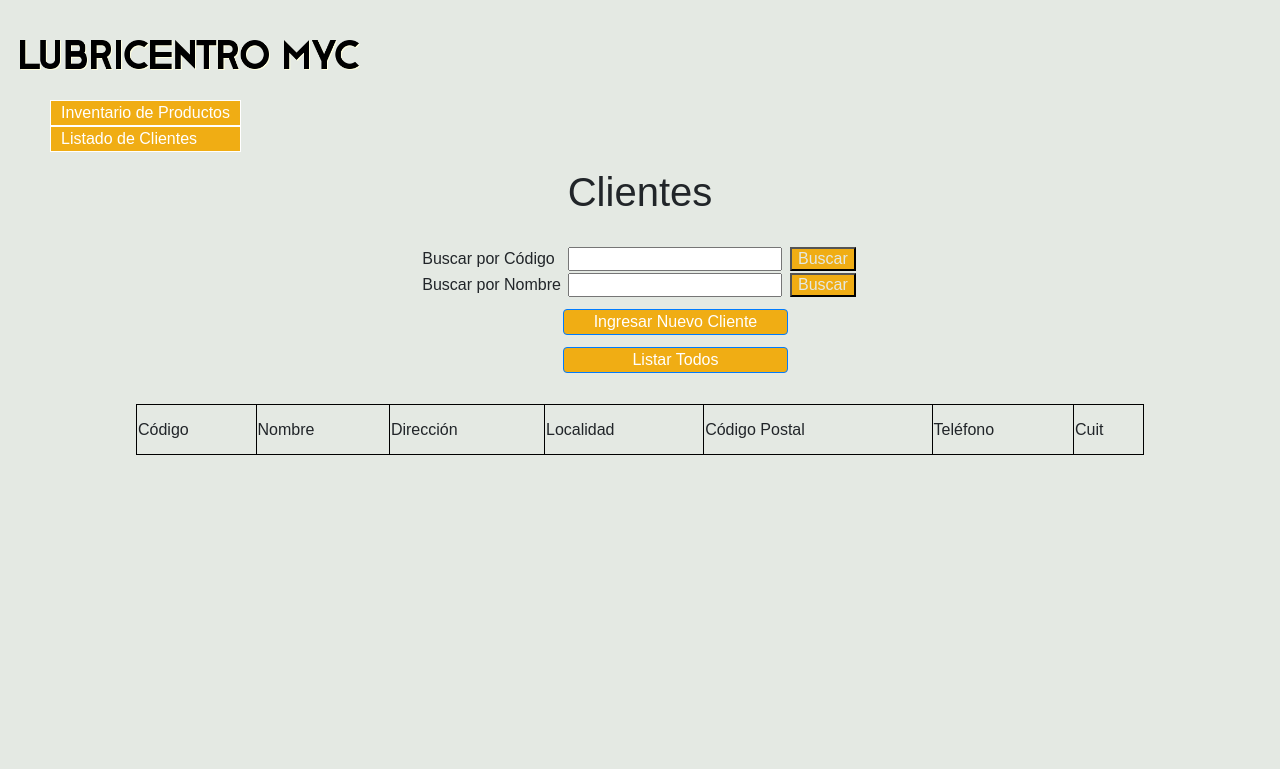
After one commit to MatiasAdrian4/lubricentro_myc, a Django app: page /lubricentro_myc/listado_clientes/ in a window 1280 px wide. The commit adds this page. Shown: the top 769 px of the page. Run offline with Django 3.2, Linux system fonts and the light colour scheme; data that the repository does not hold is empty; some libraries are stand-ins or nearby versions.

Commit message:
added clientes template, added navigation bar to encabezado

```diff
--- a/django_project/lubricentro_myc/static/css/style.css
+++ b/django_project/lubricentro_myc/static/css/style.css
@@ -15,16 +15,34 @@ button {
     margin: 30px 10px;
 }
 
-#encabezado img {
+#encabezado header img {
     max-height: 30px;
-    margin: 10px 0px 0px 10px;
+    margin: 10px;
 }
 
-/* inventario */
+#encabezado .menu {
+    padding: 20px 10px 0px 0px;
+}
 
-#productos h1{
+#encabezado .menu ul {
+    display: inline-block;
+}
+
+#encabezado .menu li {
+    background-color: #F0AD14;
+    list-style-type: none;
+    border: 1px solid white;
+}
+
+#encabezado .menu li a {
+    color: white;
+    padding: 10px;
+}
+
+/* inventario y clientes */
+
+#productos h1, #clientes h1 {
     text-align: center;
-    margin: 30px 0px;
 }
 
 .operaciones {
@@ -36,28 +54,32 @@ button {
     width: 95%;
 }
 
-.operaciones tr:nth-child(4) td button {
+#productos .operaciones tr:nth-child(4) td button,
+#clientes .operaciones tr:nth-child(3) td button,
+#clientes .operaciones tr:nth-child(4) td button {
     margin-top: 10px;
     padding: 0!important;
     width: 100%;
 }
 
-.productos-table {
+.productos-table, .clientes-table {
     margin: 30px auto;
     margin-top: 25px;
     width: 80%;
     border-collapse: collapse;
-}
-
-.productos-table, .productos-table thead, .productos-table td {
     border: 1px solid black;
 }
 
-.productos-table thead td{
+.productos-table thead, .productos-table td,
+.clientes-table thead, .clientes-table td {
+    border: 1px solid black;
+}
+
+.productos-table thead td, .clientes-table thead td {
     height: 50px;
 }
 
-.productos-table button {
+.productos-table button, .clientes-table button {
     padding: 4px;
     border-radius: 10%;
     border: none;
--- /dev/null
+++ b/django_project/lubricentro_myc/templates/cliente_modal.html
@@ -0,0 +1,117 @@
+{% block vue_modal %}
+{% csrf_token %}
+<div id="cliente-modal" class="modal fade" tabindex="-1" role="dialog" aria-labelledby="cliente-modal-label">
+  <div class="modal-dialog" role="document">
+    <div class="modal-content">
+      <div class="modal-header">
+        <h4 class="modal-title">Ingresar/Editar Cliente</h4>
+        <button type="button" class="close" data-dismiss="modal" aria-label="Close" @click="close()"><span aria-hidden="true">&times;</span></button>
+      </div>
+      <div class="modal-body">
+        <table>
+          <tr>
+            <td>Código</td>
+            <td><input readonly type="text"></td>
+          </tr>
+          <tr>
+            <td>Nombre</td>
+            <td><input type="text"></td>
+          </tr>
+          <tr>
+            <td>Dirección</td>
+            <td><input type="text"></td>
+          </tr>
+          <tr>
+            <td>Localidad</td>
+            <td><input type="text"></td>
+          </tr>
+          <tr>
+            <td>Código Postal</td>
+            <td><input type="text"></td>
+          </tr>
+          <tr>
+            <td>Teléfono</td>
+            <td><input type="text"></td>
+          </tr>
+          <tr>
+            <td>Cuit</td>
+            <td><input type="text"></td>
+          </tr>
+        </table>
+      </div>
+      <div class="modal-footer">
+        <p style="margin:auto auto"></p>
+        <button type="button" class="btn btn-default" @click="edit()">Guardar</button>
+      </div>
+    </div>
+  </div>
+</div>
+
+<script type="application/javascript">
+new Vue({
+    el: "#cliente-modal",
+    delimiters: ['${', '}'],
+    components: {},
+    methods: {
+      edit() {
+        var cliente = {
+          nombre : $('#cliente-modal .modal-body table tr:nth-child(2) td input').val(),
+          direccion : $('#cliente-modal .modal-body table tr:nth-child(3) td input').val(),
+          localidad : $('#cliente-modal .modal-body table tr:nth-child(4) td input').val(),
+          codigo_postal : $('#cliente-modal .modal-body table tr:nth-child(5) td input').val(),
+          telefono : $('#cliente-modal .modal-body table tr:nth-child(6) td input').val(),
+          cuit : $('#cliente-modal .modal-body table tr:nth-child(7) td input').val()
+        }
+        var codigo = $('#cliente-modal .modal-body table tr:nth-child(1) td input').val();
+        var texto_resultado = $('#cliente-modal .modal-footer p')
+        let opts = {
+          headers: {
+            "X-CSRFToken": jQuery("[name=csrfmiddlewaretoken]").val(),
+          }
+        }
+        if ($('.nuevo-cliente').length != 0) {
+          axios.post("/lubricentro_myc/clientes/", cliente, opts)
+            .then((response)=> {
+              texto_resultado.css("color","green")
+              texto_resultado.css("font-weight","bold")
+              texto_resultado.text("Ok: Creado Satisfactoriamente")
+            }
+            ).catch((error) => {
+              texto_resultado.css("color","red")
+              texto_resultado.css("font-weight","bold")
+              texto_resultado.text("Error!")
+            }
+          )
+        } else if ($('.cli-selected').length != 0) {
+          axios.patch("/lubricentro_myc/clientes/" + codigo + "/", cliente, opts)
+            .then((response)=> {
+              texto_resultado.css("color","green")
+              texto_resultado.css("font-weight","bold")
+              texto_resultado.text("Ok: Guardado Satisfactoriamente")
+            }
+            ).catch((error) => {
+              texto_resultado.css("color","red")
+              texto_resultado.css("font-weight","bold")
+              texto_resultado.text("Error!")
+            }
+          )
+        }
+      },
+      close() {
+        $('#cliente-modal .modal-footer p').text("");
+        $('.nuevo-cliente').removeClass('nuevo-cliente');
+        $('.cli-selected').removeClass('cli-selected');
+      },
+    },
+    data: {
+    },
+    mounted() {
+      axios.defaults.xsrfHeaderName = "X-CSRFToken";
+      axios.defaults.xsrfCookieName = "XCSRF-TOKEN";
+
+      $('#cliente-modal').on('hidden.bs.modal', this.close);
+    }
+  })
+</script>
+
+{% endblock %}
--- a/django_project/lubricentro_myc/templates/encabezado.html
+++ b/django_project/lubricentro_myc/templates/encabezado.html
@@ -1,7 +1,25 @@
 {% load static %}
 
 {% block content %}
-    <div id="encabezado">
-        <img src="{% static 'img/logo.png'%}">
-    </div>
+    <head>
+        <script src="{% static 'vue_libs/vue-2.6.10/package/dist/vue.js' %}"></script>
+        <script src="{% static 'vue_libs/axios-0.19.0/axios-0.19.0/dist/axios.js' %}"></script>
+
+        <script src="https://code.jquery.com/jquery-3.4.1.min.js" integrity="sha256-CSXorXvZcTkaix6Yvo6HppcZGetbYMGWSFlBw8HfCJo=" crossorigin="anonymous"></script>
+        <link rel="stylesheet" href="https://stackpath.bootstrapcdn.com/bootstrap/4.1.3/css/bootstrap.min.css" integrity="sha384-MCw98/SFnGE8fJT3GXwEOngsV7Zt27NXFoaoApmYm81iuXoPkFOJwJ8ERdknLPMO" crossorigin="anonymous">
+        <script src="https://stackpath.bootstrapcdn.com/bootstrap/4.1.3/js/bootstrap.min.js" integrity="sha384-ChfqqxuZUCnJSK3+MXmPNIyE6ZbWh2IMqE241rYiqJxyMiZ6OW/JmZQ5stwEULTy" crossorigin="anonymous"></script>
+
+        <link rel="stylesheet" type="text/css" href="{% static 'css/style.css' %}"/>
+    </head>
+    <body id="encabezado">
+        <header>
+            <img src="{% static 'img/logo.png'%}">
+        </header>
+        <nav class="menu">
+            <ul>
+                <li><a href="/lubricentro_myc/inventario">Inventario de Productos</a></li>
+                <li><a href="/lubricentro_myc/listado_clientes">Listado de Clientes</a></li>
+            </ul>
+        </nav>
+    </body>
 {% endblock %}
--- /dev/null
+++ b/django_project/lubricentro_myc/templates/listado_clientes.html
@@ -0,0 +1,108 @@
+{% load static %}
+
+{% include "encabezado.html" %}
+
+{% block content %}
+    <body>
+        <div id="clientes">
+
+            <h1>Clientes</h1>
+
+            <table class="operaciones">
+                <tr>
+                    <td>Buscar por Código</td>
+                    <td><input type="text" id="codigo" style="margin: 0px 5px;"></td>
+                    <td><button onClick="buscar_cliente('codigo')">Buscar</button></td>
+                </tr>
+                <tr>
+                    <td>Buscar por Nombre</td>
+                    <td><input type="text" id="nombre" style="margin: 0px 5px;"></td>
+                    <td><button onClick="buscar_cliente('nombre')">Buscar</button></td>
+                </tr>
+                <tr>
+                    <td></td>
+                    <td><button type="button" class="btn btn-primary vue-btn"  data-toggle="modal" data-target="#cliente-modal" onClick="$(this).addClass('nuevo-cliente');">Ingresar Nuevo Cliente</button><td>
+                    <td></td>
+                </tr>
+                <tr>
+                    <td></td>
+                    <td><button class="btn btn-primary vue-btn" onClick="buscar_cliente()">Listar Todos</button><td>
+                    <td></td>
+                </tr>
+            </table>
+
+            <table class="clientes-table">
+                <thead>
+                    <td>Código</td>
+                    <td>Nombre</td>
+                    <td>Dirección</td>
+                    <td>Localidad</td>
+                    <td>Código Postal</td>
+                    <td>Teléfono</td>
+                    <td>Cuit</td>
+                </thead>
+                {% for obj in object_list %}
+                    <tr>
+                        <td>{{ obj.id}}</td>
+                        <td>{{ obj.nombre }}</td>
+                        <td>{{ obj.direccion }}</td>
+                        <td>{{ obj.localidad }}</td>
+                        <td>{{ obj.codigo_postal }}</td>
+                        <td>{{ obj.telefono }}</td>
+                        <td>{{ obj.cuit }}</td>
+                        <td><button type="button" class="btn btn-primary vue-btn" data-toggle="modal" data-target="#cliente-modal" onClick="$(this).addClass('cli-selected');">Editar</button></td>
+                    </tr>
+                {% endfor %}
+            </table>
+
+        </div>
+
+    </body>
+
+    <script type="text/javascript">
+        function buscar_cliente(tipo_busqueda) {
+            if(tipo_busqueda) {
+                var valor = document.getElementById(tipo_busqueda).value;
+                if (tipo_busqueda == 'codigo') {
+                    if (isNaN(valor) || valor=="") {
+                        alert("Código debe ser un número");
+                        return
+                    }
+                }
+            }
+            window.location.href = "{{ url }}?" + tipo_busqueda + "=" + valor;
+        }
+
+        $(function(){
+            $("#cliente-modal" ).on('show.bs.modal', function(){
+                if ($('.nuevo-cliente').length != 0) {
+                    $('#cliente-modal .modal-body table tr:nth-child(1) td input').val("");
+                    $('#cliente-modal .modal-body table tr:nth-child(2) td input').val("");
+                    $('#cliente-modal .modal-body table tr:nth-child(3) td input').val("");
+                    $('#cliente-modal .modal-body table tr:nth-child(4) td input').val("");
+                    $('#cliente-modal .modal-body table tr:nth-child(5) td input').val("");
+                    $('#cliente-modal .modal-body table tr:nth-child(6) td input').val("");
+                    $('#cliente-modal .modal-body table tr:nth-child(7) td input').val("");
+                } else if ($('.cli-selected').length != 0) {
+                    var codigo = $('.clientes-table tr:has(.cli-selected) td:nth-child(1)')[0].innerText;
+                    var nombre = $('.clientes-table tr:has(.cli-selected) td:nth-child(2)')[0].innerText;
+                    var direccion = $('.clientes-table tr:has(.cli-selected) td:nth-child(3)')[0].innerText;
+                    var localidad = $('.clientes-table tr:has(.cli-selected) td:nth-child(4)')[0].innerText;
+                    var codigo_postal = $('.clientes-table tr:has(.cli-selected) td:nth-child(5)')[0].innerText;
+                    var telefono = $('.clientes-table tr:has(.cli-selected) td:nth-child(6)')[0].innerText;
+                    var cuit = $('.clientes-table tr:has(.cli-selected) td:nth-child(7)')[0].innerText;
+                    $('#cliente-modal .modal-body table tr:nth-child(1) td input').val(codigo);
+                    $('#cliente-modal .modal-body table tr:nth-child(2) td input').val(nombre);
+                    $('#cliente-modal .modal-body table tr:nth-child(3) td input').val(direccion);
+                    $('#cliente-modal .modal-body table tr:nth-child(4) td input').val(localidad);
+                    $('#cliente-modal .modal-body table tr:nth-child(5) td input').val(codigo_postal);
+                    $('#cliente-modal .modal-body table tr:nth-child(6) td input').val(telefono);
+                    $('#cliente-modal .modal-body table tr:nth-child(7) td input').val(cuit);
+                }
+            });
+        });
+    </script>
+
+{% endblock %}
+
+{% include "cliente_modal.html" %}
--- a/django_project/lubricentro_myc/templates/producto_modal.html
+++ b/django_project/lubricentro_myc/templates/producto_modal.html
@@ -4,7 +4,7 @@
   <div class="modal-dialog" role="document">
     <div class="modal-content">
       <div class="modal-header">
-        <h4 class="modal-title" id="exampleModalLabel">Ingresar/Editar Producto</h4>
+        <h4 class="modal-title">Ingresar/Editar Producto</h4>
         <button type="button" class="close" data-dismiss="modal" aria-label="Close" @click="close()"><span aria-hidden="true">&times;</span></button>
       </div>
       <div class="modal-body">
@@ -94,7 +94,6 @@ new Vue({
             "X-CSRFToken": jQuery("[name=csrfmiddlewaretoken]").val(),
           }
         }
-        // preguntar si se crea un producto o se edita otro
         if ($('.nuevo-producto').length != 0) {
           axios.post("/lubricentro_myc/productos/", producto, opts)
             .then((response)=> {
@@ -122,8 +121,6 @@ new Vue({
             }
           )
         }
-
-
       },
       close() {
         $('#producto-modal .modal-footer p').text("");
--- a/django_project/lubricentro_myc/urls.py
+++ b/django_project/lubricentro_myc/urls.py
@@ -1,18 +1,23 @@
 from django.conf.urls import url, include
 from rest_framework.routers import DefaultRouter
-from lubricentro_myc.views import ClienteViewSet, ProductoViewSet, InventarioView, generar_stock_pdf
+
+from lubricentro_myc import views
 
 router = DefaultRouter()
-#router.register(r'clientes', ClienteViewSet)
-router.register(r'productos', ProductoViewSet)
+router.register(r'clientes', views.ClienteViewSet)
+router.register(r'productos', views.ProductoViewSet)
 
 urlpatterns = [
+    url(r'listado_clientes/',
+        views.ListadoClientes.as_view(),
+        name='listado_clientes'
+    ),
     url(r'inventario/',
-        InventarioView.as_view(),
+        views.Inventario.as_view(),
         name='inventario'
     ),
     url(r'generar_stock_pdf/',
-        generar_stock_pdf,
+        views.generar_stock_pdf,
         name='generar_stock_pdf'
     ),
     url('', include(router.urls))
--- a/django_project/lubricentro_myc/views.py
+++ b/django_project/lubricentro_myc/views.py
@@ -16,7 +16,33 @@ class ProductoViewSet(viewsets.ModelViewSet):
     queryset = Producto.objects.all()
     serializer_class = ProductoSerializer
 
-class InventarioView(ListView):
+class ListadoClientes(ListView):
+    model = Cliente
+    template_name = 'listado_clientes.html'
+
+    def get_queryset(self):
+        args = self.request.GET
+        queryset = []
+        if 'codigo' in args.keys():
+            try:
+                cliente = Cliente.objects.get(id=args['codigo'])
+            except Cliente.DoesNotExist:
+                return []
+            queryset.append(cliente)
+            return queryset
+        elif 'nombre' in args.keys():
+            if len(args['nombre'].strip()) == 0:
+                return []
+            return Cliente.objects.filter(nombre__icontains=args['nombre'])
+        else:
+            return Cliente.objects.all()
+
+    def get_context_data(self, **kwargs):
+        context = super(ListadoClientes,self).get_context_data(**kwargs)
+        context['url'] = self.request.build_absolute_uri(self.request.path)
+        return context
+
+class Inventario(ListView):
     model = Producto
     template_name = 'inventario.html'
 
@@ -40,7 +66,7 @@ class InventarioView(ListView):
             return queryset
 
     def get_context_data(self, **kwargs):
-        context = super(InventarioView,self).get_context_data(**kwargs)
+        context = super(Inventario,self).get_context_data(**kwargs)
         context['url'] = self.request.build_absolute_uri(self.request.path)
         categorias = Producto.objects.order_by().values('categoria').distinct()
         context['categorias'] = categorias
```
Also changed, not shown: django_project/lubricentro_myc/models.py (+10 -10 lines), django_project/lubricentro_myc/templates/inventario.html (+6 -16 lines), django_project/lubricentro_myc/migrations/0004_auto_20190805_2315.py (added), django_project/lubricentro_myc/migrations/0005_auto_20190805_2321.py (added), django_project/lubricentro_myc/migrations/0006_auto_20190806_0042.py (added), django_project/lubricentro_myc/migrations/0007_auto_20190806_0051.py (added), django_project/lubricentro_myc/migrations/0008_auto_20190808_0258.py (added).
